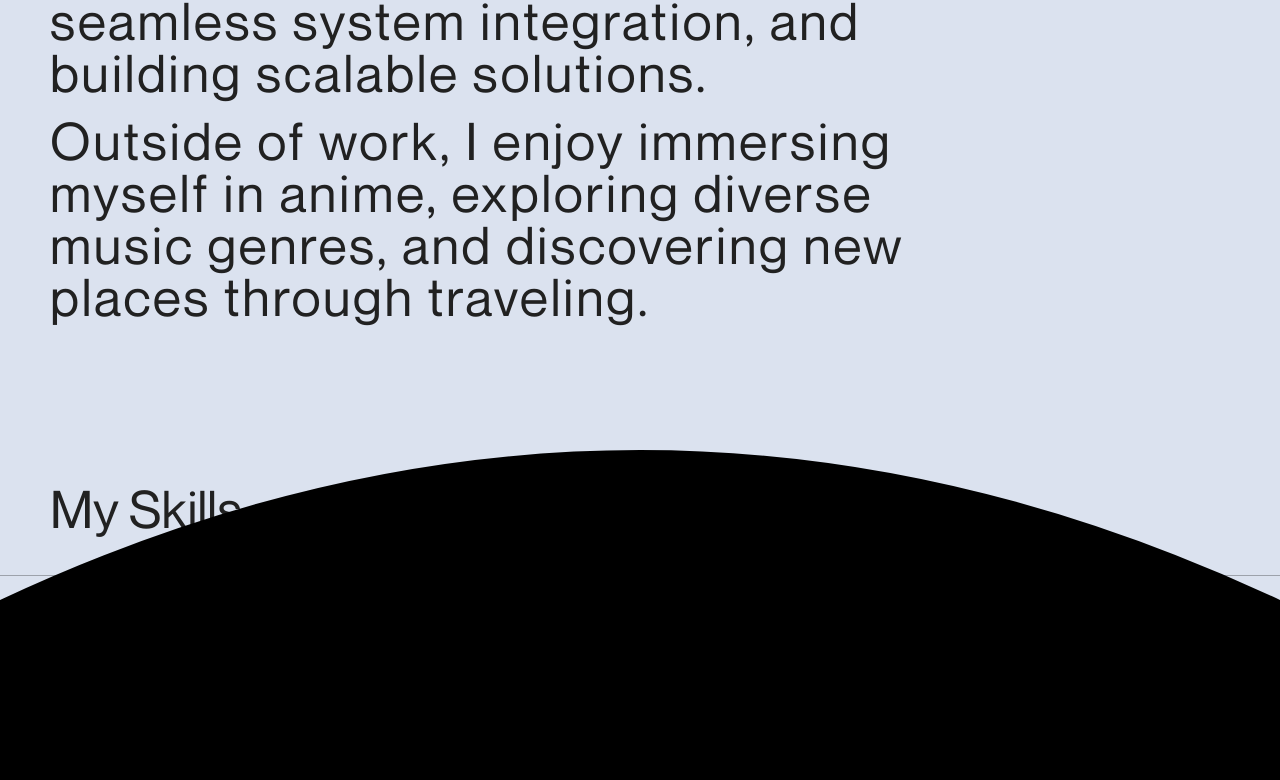
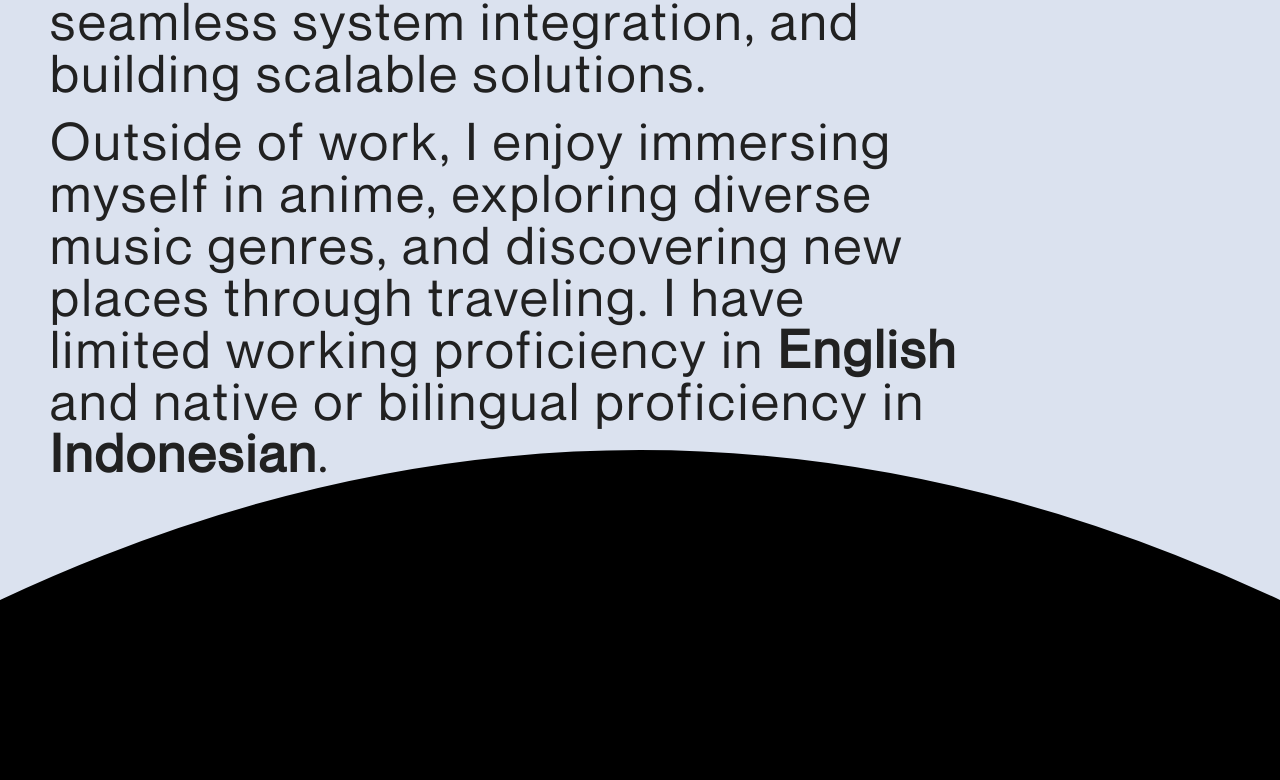
Before and after one commit to muhananaufal/portfolio, a Next.js app: page /about in a window 1280 px wide. Shown: the part 500-1280 px from the top of the page. Built offline with nearby package versions, Linux system fonts and the light colour scheme.

Commit message:
add experience sections after education sections

```diff
--- a/container/about-page/Hero.tsx
+++ b/container/about-page/Hero.tsx
@@ -14,7 +14,10 @@ export default function Hero() {
 								A <span className="font-bold blend-target">Web Developer</span> and <span className="font-bold blend-target">Cloud Computing</span> enthusiast passionate about designing APIs, ensuring seamless system integration, and
 								building scalable solutions.
 							</p>
-							<p className="tracking-wider">Outside of work, I enjoy immersing myself in anime, exploring diverse music genres, and discovering new places through traveling.</p>
+							<p className="tracking-wider">
+								Outside of work, I enjoy immersing myself in anime, exploring diverse music genres, and discovering new places through traveling. I have limited working proficiency in <span className="font-bold blend-target">English</span>{' '}
+								and native or bilingual proficiency in <span className="font-bold blend-target">Indonesian</span>.
+							</p>
 						</div>
 					</div>
 				</div>
```
